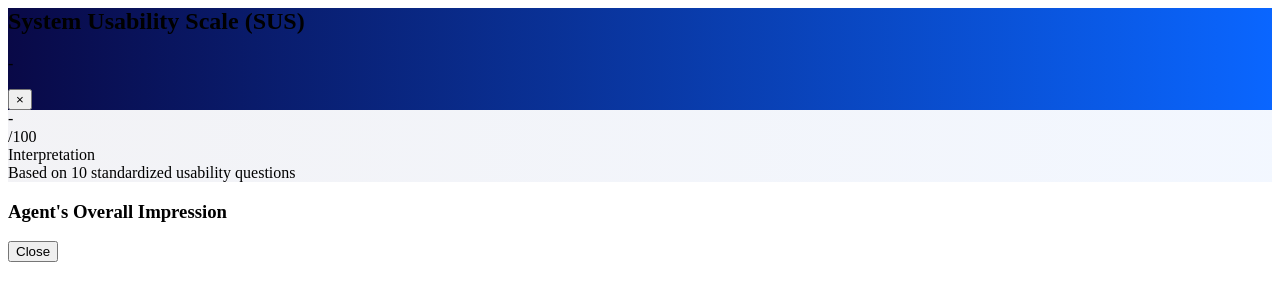
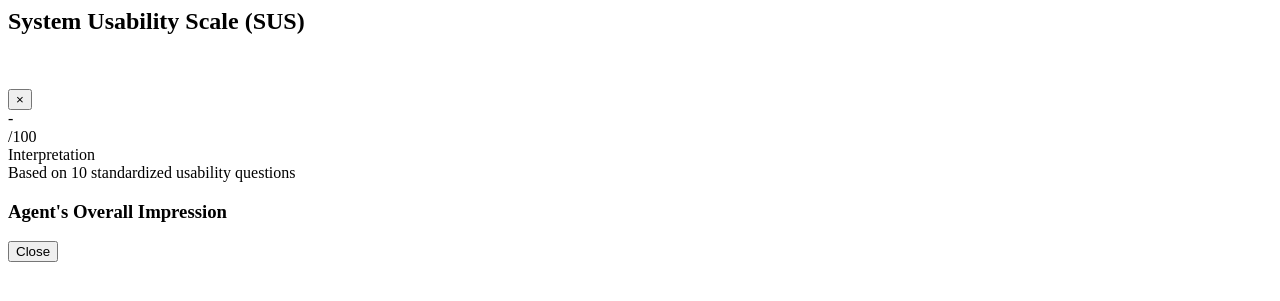
Before and after one commit to youruncle1/APEX-UX, a FastAPI app: template src/ui/templates/partials/sus_modal.html in a window 1280 px wide. Shown: the top 301 px of the page. Run offline with FastAPI, Linux system fonts and the light colour scheme; the template is opened without the code that fills it, so the values that code supplies are empty; parts of the project's set-up code (start-up, migrations or seed data) failed here and were passed over.

Commit message:
(fix) sus and seq modals appearance change

```diff
--- a/src/ui/templates/partials/sus_modal.html
+++ b/src/ui/templates/partials/sus_modal.html
@@ -1,35 +1,37 @@
 <!-- SUS Modal (shared partial) -->
-<div id="sus-modal" class="hidden fixed inset-0 bg-black bg-opacity-50 z-50 overflow-y-auto">
+<div id="sus-modal" class="hidden fixed inset-0 bg-black bg-opacity-50 z-50">
     <div class="flex items-center justify-center min-h-screen p-4" onclick="closeSUSModal()">
-        <div class="bg-white rounded-lg max-w-4xl w-full max-h-[90vh] overflow-hidden shadow-2xl" onclick="event.stopPropagation()">
-            <div class="text-white px-6 py-4 flex justify-between items-center" style="background:linear-gradient(to right,#090947,#0A66FF)">
+        <div class="bg-white rounded-lg max-w-4xl w-full max-h-[90vh] flex flex-col shadow-2xl" onclick="event.stopPropagation()">
+            <!-- fixed header -->
+            <div class="bg-brand-navy text-white px-6 py-4 flex justify-between items-center rounded-t-lg flex-shrink-0">
                 <div>
                     <h2 class="text-2xl font-bold">System Usability Scale (SUS)</h2>
-                    <p class="text-sm opacity-90 mt-1" id="sus-persona-name">-</p>
+                    <p class="text-sm mt-1" style="color:rgba(255,255,255,0.6)" id="sus-persona-name">-</p>
                 </div>
                 <button onclick="closeSUSModal()" class="text-white hover:text-gray-200 text-3xl leading-none">&times;</button>
             </div>
-            <div class="overflow-y-auto max-h-[calc(90vh-140px)]">
-                <div class="px-6 py-6 border-b border-border-gray" style="background:linear-gradient(to right,rgba(9,9,71,0.05),rgba(10,102,255,0.05))">
-                    <div class="flex items-center gap-6">
-                        <div class="w-24 h-24 rounded-full bg-white shadow-lg flex flex-col items-center justify-center border border-border-gray">
-                            <div class="text-3xl font-bold text-brand-blue" id="sus-score">-</div>
-                            <div class="text-xs text-muted-gray">/100</div>
-                        </div>
-                        <div class="flex-1">
-                            <div class="text-sm font-medium text-muted-gray mb-2">Interpretation</div>
-                            <div id="sus-badge" class="inline-block px-4 py-2 rounded-full text-sm font-semibold"></div>
-                            <div class="mt-3 text-sm text-muted-gray">Based on 10 standardized usability questions</div>
-                        </div>
-                    </div>
+            <!-- fixed score bar -->
+            <div class="px-6 py-3 border-b border-border-gray flex items-center gap-5 flex-shrink-0 bg-page-gray">
+                <div class="w-20 h-20 rounded-full bg-white shadow-md flex flex-col items-center justify-center border border-border-gray flex-shrink-0">
+                    <div class="text-2xl font-bold text-brand-blue" id="sus-score">-</div>
+                    <div class="text-xs text-muted-gray">/100</div>
                 </div>
-                <div class="px-6 py-4" id="sus-questions"></div>
-                <div class="px-6 py-4 border-t border-border-gray" class="bg-page-gray">
-                    <h3 class="font-semibold text-brand-navy mb-2">Agent's Overall Impression</h3>
-                    <div class="bg-white rounded-lg p-4 text-sm text-body-dark border-l-4 border-brand-blue" id="sus-reason"></div>
+                <div class="flex-1">
+                    <div class="text-xs font-medium text-muted-gray mb-1">Interpretation</div>
+                    <div id="sus-badge" class="inline-block px-3 py-1 rounded-full text-sm font-semibold"></div>
+                    <div class="mt-1 text-xs text-muted-gray">Based on 10 standardized usability questions</div>
                 </div>
             </div>
-            <div class="px-6 py-3 flex justify-end border-t border-border-gray" class="bg-page-gray">
+            <!-- scrollable body -->
+            <div class="overflow-y-auto flex-1">
+                <div class="px-6 pt-3 pb-2" id="sus-questions"></div>
+                <div class="px-6 py-3 border-t border-border-gray bg-page-gray">
+                    <h3 class="text-sm font-semibold text-brand-navy mb-1.5">Agent's Overall Impression</h3>
+                    <div class="rounded-lg px-4 py-2.5 text-sm text-body-dark border-l-4 border-brand-blue bg-white" id="sus-reason"></div>
+                </div>
+            </div>
+            <!-- fixed footer -->
+            <div class="px-6 py-3 flex justify-end border-t border-border-gray rounded-b-lg bg-page-gray flex-shrink-0">
                 <button onclick="closeSUSModal()" class="px-4 py-2 text-sm font-medium border rounded border-brand-navy text-brand-navy bg-transparent hover:opacity-80 transition-opacity">Close</button>
             </div>
         </div>
```
Also changed, not shown: src/ui/templates/pages/evaluation.html (+38 -18 lines), src/ui/templates/partials/seq_modal.html (+4 -5 lines).
